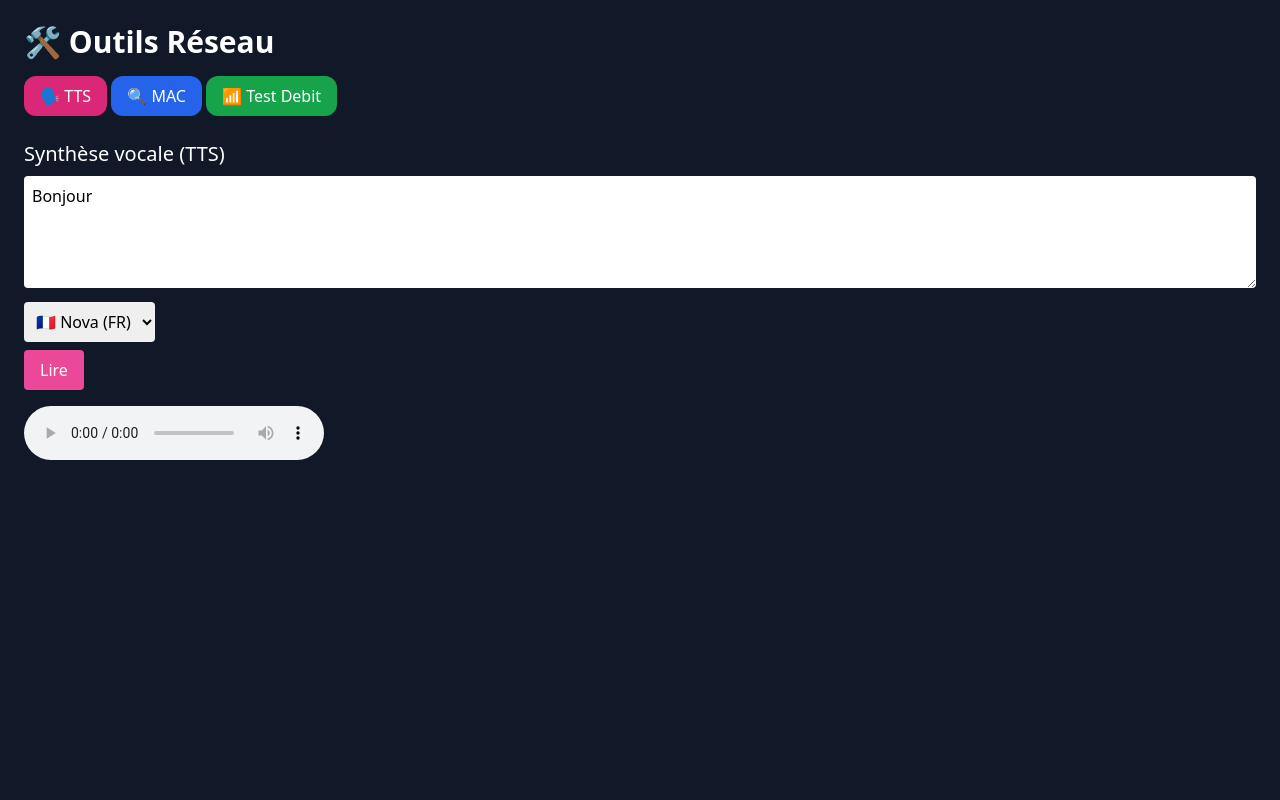
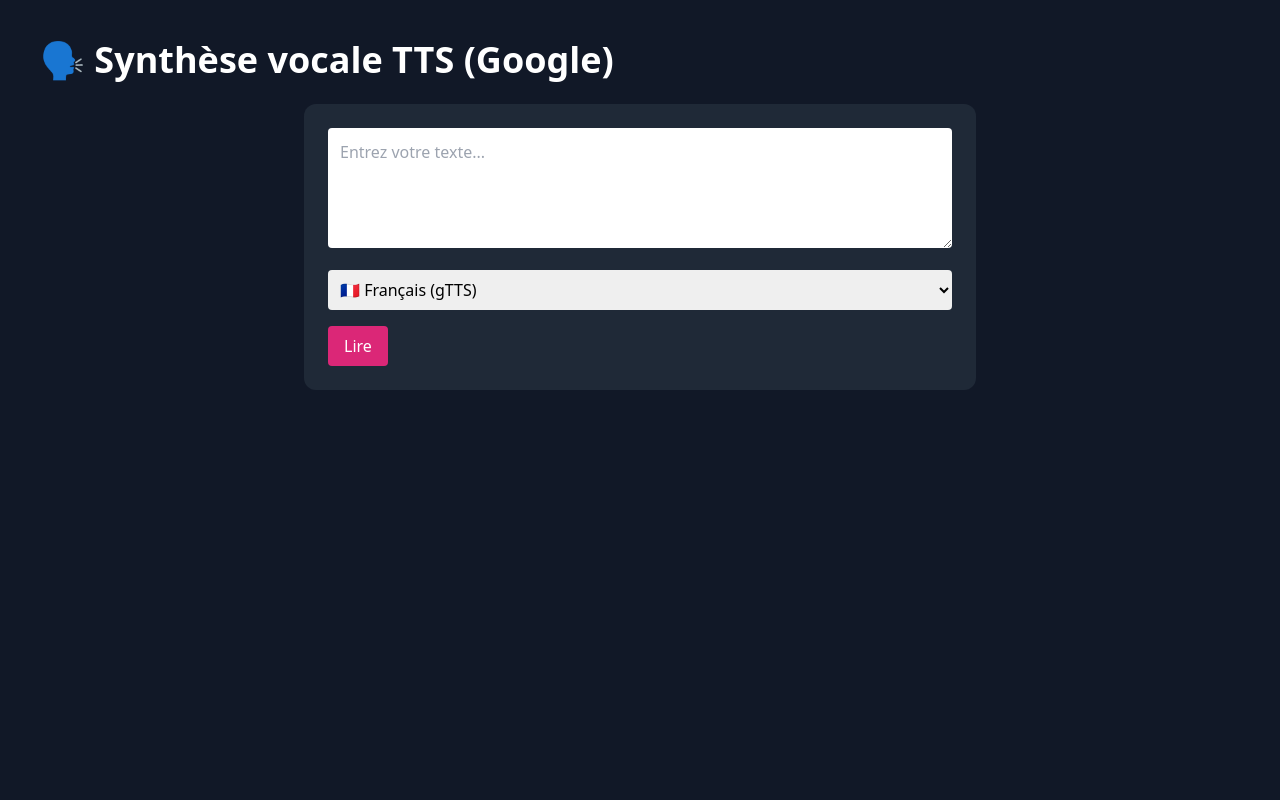
Before and after one commit to milousebw/mikrotik-tools, a Python web app: template templates/index.html in a window 1280 px wide. Run offline with Jinja, Linux system fonts and the light colour scheme; the template is opened without the code that fills it, so the values that code supplies are empty; some libraries are stand-ins or nearby versions.

Commit message:
Update index.html

```diff
--- a/templates/index.html
+++ b/templates/index.html
@@ -1,107 +1,59 @@
+
 <!DOCTYPE html>
 <html lang="fr">
 <head>
-  <meta charset="UTF-8">
-  <title>Outils Réseau</title>
-  <script src="https://cdn.tailwindcss.com"></script>
+    <meta charset="UTF-8">
+    <title>Outils Réseau + TTS</title>
+    <script src="https://cdn.tailwindcss.com"></script>
 </head>
-<body class="bg-gray-900 text-white p-6">
-  <h1 class="text-3xl font-bold mb-4">🛠️ Outils Réseau</h1>
-  <div class="mb-6">
-    <button onclick="showTab('tts')" class="bg-pink-600 px-4 py-2 rounded-xl">🗣️ TTS</button>
-    <button onclick="showTab('mac')" class="bg-blue-600 px-4 py-2 rounded-xl">🔍 MAC</button>
-    <button onclick="showTab('speed')" class="bg-green-600 px-4 py-2 rounded-xl">📶 Test Debit</button>
-  </div>
+<body class="bg-gray-900 text-white min-h-screen p-10">
 
-  <div id="tts" class="tab">
-    <h2 class="text-xl mb-2">Synthèse vocale (TTS)</h2>
-    <textarea id="ttsText" class="text-black w-full p-2 rounded" rows="4">Bonjour</textarea>
-    <select id="ttsLang" class="text-black my-2 p-2 rounded">
-      <option value="fr">🇫🇷 Nova (FR)</option>
-      <option value="en">🇬🇧 English</option>
-    </select>
-    <div class="flex gap-2">
-      <button onclick="runTTS()" class="bg-pink-500 px-4 py-2 rounded">Lire</button>
-      <button id="btnDownload" onclick="convertTo3cx()" class="bg-yellow-600 px-4 py-2 rounded hidden">🔊 Convertir 3CX</button>
+    <h1 class="text-4xl font-bold mb-6">🗣️ Synthèse vocale TTS (Google)</h1>
+    <div class="bg-gray-800 p-6 rounded-xl max-w-2xl mx-auto">
+
+        <textarea id="text" placeholder="Entrez votre texte..." rows="4"
+            class="w-full p-3 rounded text-black mb-4"></textarea>
+
+        <select id="voice" class="w-full p-2 mb-4 rounded text-black">
+            <option value="fr">🇫🇷 Français (gTTS)</option>
+        </select>
+
+        <button onclick="generateTTS()" class="bg-pink-600 px-4 py-2 rounded">Lire</button>
+
+        <div id="ttsResult" class="mt-4 hidden">
+            <audio id="audioPlayer" controls class="mb-2 w-full"></audio>
+            <a id="downloadLink" href="#" class="underline text-blue-400" download>Télécharger le fichier WAV</a>
+        </div>
     </div>
-    <audio id="ttsAudio" class="mt-4" controls></audio>
-    <a id="wavDownload" class="hidden mt-2 inline-block bg-green-600 px-4 py-2 rounded" download>Télécharger WAV 3CX</a>
-  </div>
 
-  <div id="mac" class="tab hidden">
-    <h2 class="text-xl mb-2">Recherche MAC</h2>
-    <input id="macAddress" class="text-black p-2 rounded" placeholder="FC:FB:FB:01:FA:21">
-    <button onclick="lookupMac()" class="bg-blue-600 px-4 py-2 rounded">Rechercher</button>
-    <div id="macResult" class="mt-2"></div>
-  </div>
+    <script>
+        async function generateTTS() {
+            const text = document.getElementById("text").value;
+            const voice = document.getElementById("voice").value;
+            const resultDiv = document.getElementById("ttsResult");
 
-  <div id="speed" class="tab hidden">
-    <h2 class="text-xl mb-2">Test débit MikroTik</h2>
-    <input id="ip" class="text-black p-2 rounded block my-2" placeholder="IP">
-    <input id="user" class="text-black p-2 rounded block my-2" placeholder="User">
-    <input id="pass" type="password" class="text-black p-2 rounded block my-2" placeholder="Pass">
-    <button onclick="runSpeedTest()" class="bg-green-600 px-4 py-2 rounded">Lancer</button>
-    <pre id="speedResult" class="mt-2 whitespace-pre-wrap"></pre>
-  </div>
+            const formData = new FormData();
+            formData.append("text", text);
+            formData.append("voice", voice);
 
-<script>
-function showTab(tab) {
-  document.querySelectorAll('.tab').forEach(e => e.classList.add('hidden'));
-  document.getElementById(tab).classList.remove('hidden');
-}
+            try {
+                const response = await fetch("/tts", {
+                    method: "POST",
+                    body: formData
+                });
+                const data = await response.json();
 
-async function runTTS() {
-  const text = document.getElementById('ttsText').value;
-  const lang = document.getElementById('ttsLang').value;
-  const audio = document.getElementById('ttsAudio');
-  const btnDownload = document.getElementById('btnDownload');
-  const res = await fetch('/tts', {
-    method: 'POST',
-    headers: {'Content-Type': 'application/json'},
-    body: JSON.stringify({ text, lang })
-  });
-  const data = await res.json();
-  if (data.mp3) {
-    audio.src = '/' + data.mp3;
-    btnDownload.dataset.src = data.mp3;
-    btnDownload.classList.remove('hidden');
-  } else {
-    alert('Erreur TTS: ' + data.error);
-  }
-}
-
-async function convertTo3cx() {
-  const btn = document.getElementById('btnDownload');
-  const source = btn.dataset.src;
-  const a = document.getElementById('wavDownload');
-  const res = await fetch('/convert_wav', {
-    method: 'POST',
-    headers: {'Content-Type': 'application/json'},
-    body: JSON.stringify({ mp3: source })
-  });
-  const data = await res.json();
-  if (data.wav) {
-    a.href = '/' + data.wav;
-    a.classList.remove('hidden');
-  } else {
-    alert('Erreur conversion: ' + data.error);
-  }
-}
-
-async function lookupMac() {
-  const mac = document.getElementById('macAddress').value;
-  const res = await fetch('/mac?address=' + mac);
-  const data = await res.json();
-  document.getElementById('macResult').textContent = data.vendor || data.error;
-}
-
-async function runSpeedTest() {
-  const ip = document.getElementById('ip').value;
-  const user = document.getElementById('user').value;
-  const pass = document.getElementById('pass').value;
-  const res = await fetch(`/speedtest?ip=${ip}&user=${user}&pass=${pass}`);
-  document.getElementById('speedResult').textContent = await res.text();
-}
-</script>
+                if (data.status === "ok") {
+                    resultDiv.classList.remove("hidden");
+                    document.getElementById("audioPlayer").src = data.play_url;
+                    document.getElementById("downloadLink").href = data.download_url;
+                } else {
+                    alert("Erreur TTS: " + data.message);
+                }
+            } catch (err) {
+                alert("Erreur lors de la requête TTS.");
+            }
+        }
+    </script>
 </body>
 </html>
```
